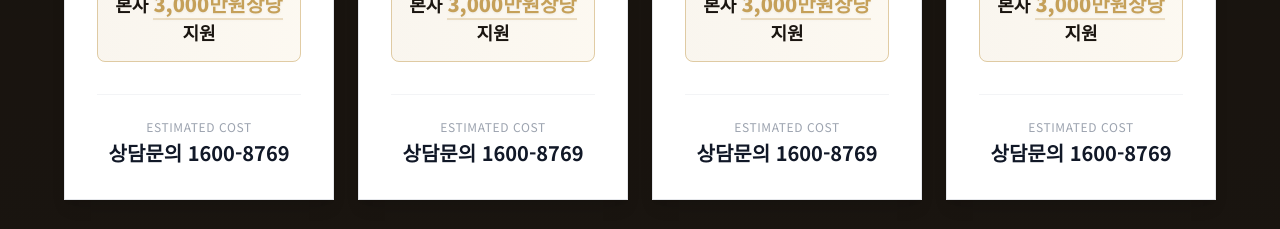
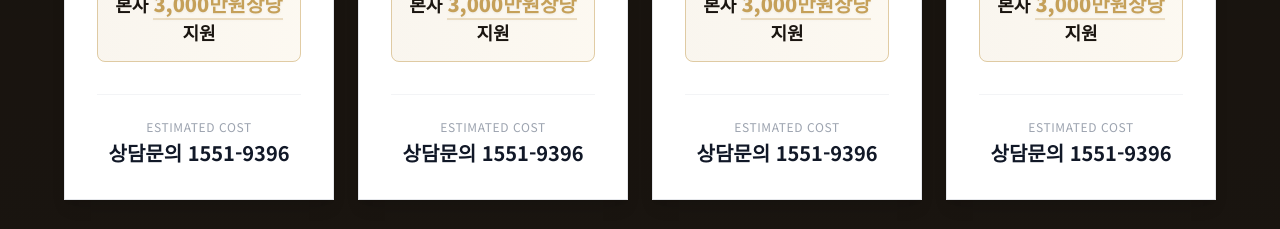
Before and after one commit to joksafood-cyber/jokbal-academy, a React (Vite) app: page / in a window 1280 px wide. Shown: the part 4300-4529 px from the top of the page. Built offline with nearby package versions, Linux system fonts and the light colour scheme.

Commit message:
Update CostSection.tsx

```diff
--- a/src/components/CostSection.tsx
+++ b/src/components/CostSection.tsx
@@ -15,7 +15,7 @@ const costData = [
             { name: '주방/홀 집기', price: '950만원' },
             { name: '광고홍보비', price: '500만원', note: '(부가세별도)' }
         ],
-        price: '상담문의 1600-8769'
+        price: '상담문의 1551-9396'
     },
     {
         size: '30평',
@@ -30,7 +30,7 @@ const costData = [
             { name: '주방/홀 집기', price: '1,050만원' },
             { name: '광고홍보비', price: '500만원', note: '(부가세별도)' }
         ],
-        price: '상담문의 1600-8769'
+        price: '상담문의 1551-9396'
     },
     {
         size: '40평',
@@ -45,7 +45,7 @@ const costData = [
             { name: '주방/홀 집기', price: '1,150만원' },
             { name: '광고홍보비', price: '500만원', note: '(부가세별도)' }
         ],
-        price: '상담문의 1600-8769'
+        price: '상담문의 1551-9396'
     },
     {
         size: '50평',
@@ -60,7 +60,7 @@ const costData = [
             { name: '주방/홀 집기', price: '1,250만원' },
             { name: '광고홍보비', price: '500만원', note: '(부가세별도)' }
         ],
-        price: '상담문의 1600-8769'
+        price: '상담문의 1551-9396'
     },
 ];
 
```
